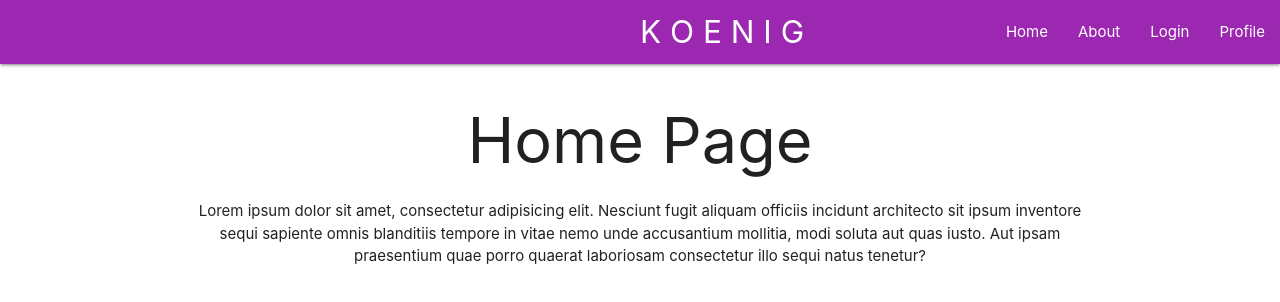
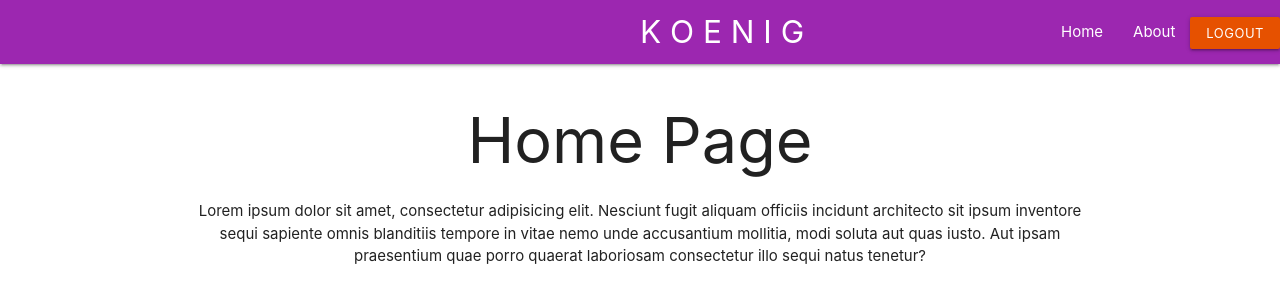
Before and after one commit to Aditya1113/BOE, a React (Create React App) app in the folder reactjsnov2023/: page /home in a window 1280 px wide. Shown: the top 302 px of the page. Built offline with nearby package versions, Linux system fonts and the light colour scheme; sample sign-in values are in the browser's storage.

Commit message:
Login with logout

```diff
--- a/reactjsnov2023/src/Components/Menu.jsx
+++ b/reactjsnov2023/src/Components/Menu.jsx
@@ -1,7 +1,22 @@
-import React from "react";
-import { Link } from "react-router-dom";
+import React, { useEffect, useState } from "react";
+import { Link, Navigate, useLocation, useNavigate } from "react-router-dom";
 
 const Menu = () => {
+  const [role, setRole] = useState("");
+  const navigate = useNavigate()
+
+  const route = useLocation()
+
+  useEffect(() => {
+    let myRole = sessionStorage.getItem("role");
+    setRole(myRole);
+  },[route.pathname]);
+
+  const logout=()=>{
+    sessionStorage.removeItem('role')
+    alert('logout successfully')
+    navigate('/login')
+  }
   return (
     <div>
       <nav>
@@ -10,19 +25,25 @@ const Menu = () => {
             K O E N I G
           </Link>
           <ul id="nav-mobile" className="right hide-on-med-and-down">
+            {role === "admin" || role === "guest" ? (
+              <>
                 <li>
                   <Link to="/home">Home</Link>
                 </li>
+                {role === "admin" && (
                   <li>
                     <Link to="/about">About</Link>
                   </li>
-
+                )}
+                <li>
+                  <button className="orange darken-4 waves-effect btn btn-small" onClick={logout}>Logout</button>
+                </li>
+              </>
+            ) : (
               <li>
                 <Link to="/login">Login</Link>
               </li>
-            <li>
-              <Link to="/profile">Profile</Link>
-            </li>
+            )}
           </ul>
         </div>
       </nav>
```
Lines whose indentation alone changed are shown as unchanged.
